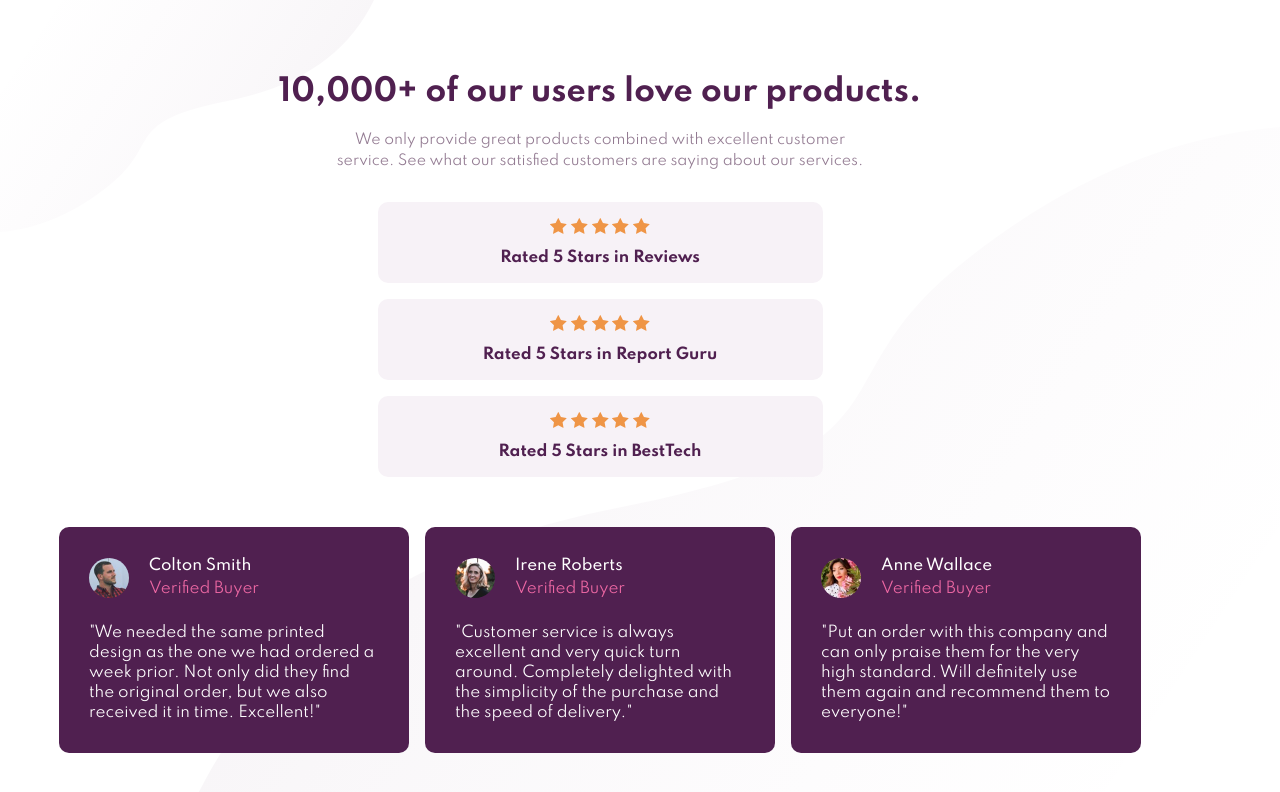
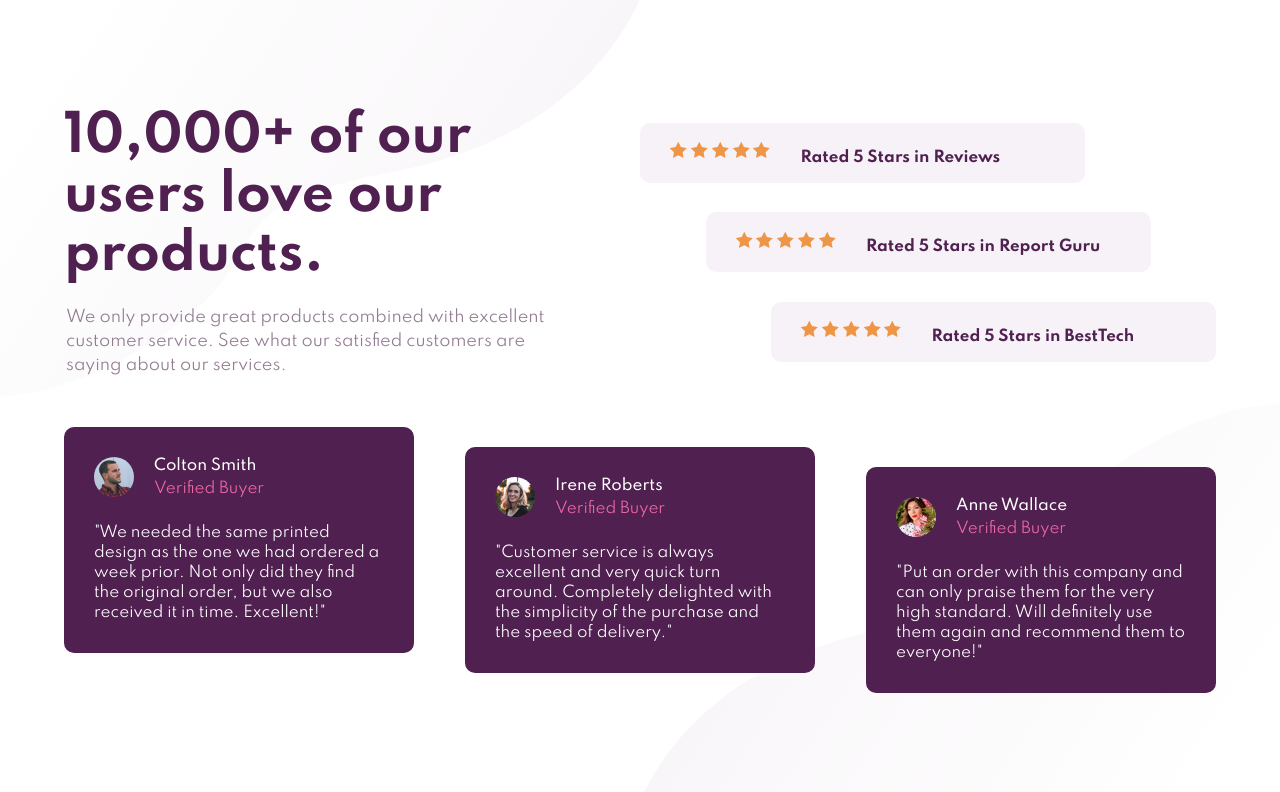
Before and after one commit to areklaz/social-proof-section-master, a plain HTML site: page index.html in a window 1280 px wide. Drawn offline with Linux system fonts and the light colour scheme.

Commit message:
finished styles

```diff
--- a/style.css
+++ b/style.css
@@ -122,6 +122,7 @@ body {
     body {
         background-image: url('./images/bg-pattern-top-mobile.svg'),
             url('./images/bg-pattern-bottom-desktop.svg');
+        background-size: 50%;
     }
 }
 
@@ -132,4 +133,76 @@ body {
         align-items: center;
         justify-content: center;
     }
+
+    .reviews-box {
+        align-items: unset;
+    }
+
+    .review:nth-child(2) {
+        align-self: center;
+    }
+
+    .review:nth-child(3) {
+        align-self: flex-end;
+    }
 }
+
+@media (min-width: 1024px) {
+    body {
+        display: flex;
+        justify-content: center;
+        align-items: center;
+    }
+
+    .info-section {
+        display: flex;
+        justify-content: space-between;
+    }
+
+    .about-us {
+        width: 50%;
+        margin: 0;
+        padding-right: 6rem;
+        text-align: left;
+    }
+
+    .about-us h1 {
+        padding-top: 0;
+        font-size: 5rem;
+    }
+
+    .about-us p {
+        max-width: unset;
+        font-size: 1.6rem;
+    }
+
+    .reviews-box {
+        width: 50%;
+        padding: 1.5rem 0;
+    }
+
+    .review {
+        flex-direction: row;
+        justify-content: flex-start;
+    }
+
+    .stars {
+        padding: 0 3rem;
+    }
+}
+
+@media (min-width: 1130px){
+    .comment-section {
+        justify-content: space-between;
+        align-items: flex-start;
+        height: calc(276px + 4rem);
+    }
+
+    .comment:nth-child(2){
+        align-self: center;
+    }
+
+    .comment:nth-child(3){
+        align-self: flex-end;
+    }
+}
```
